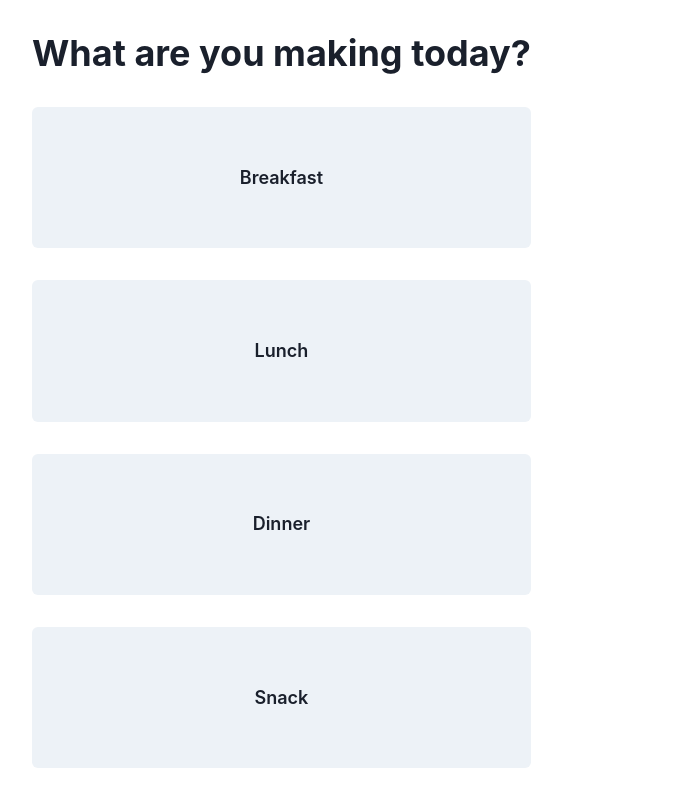
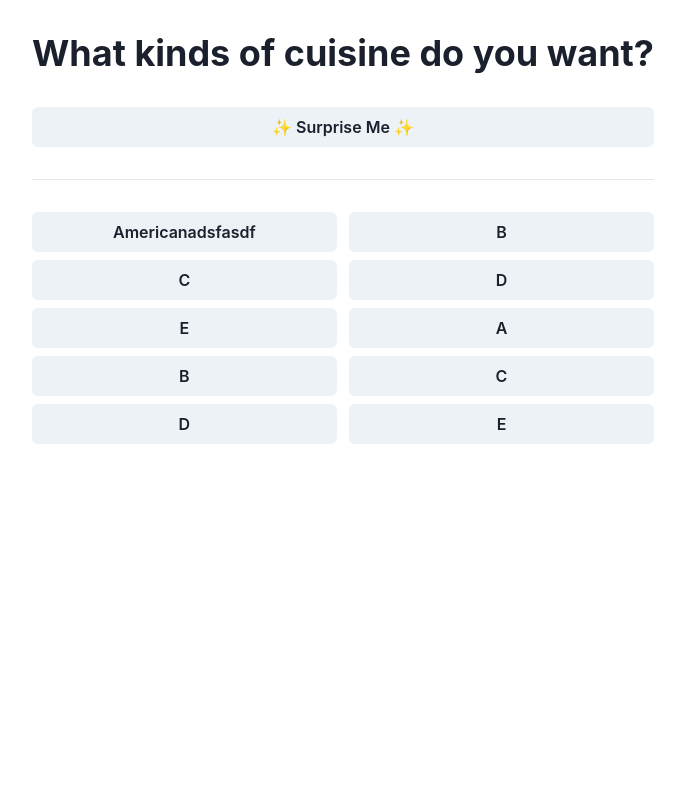
Before and after one commit to chiyanz/Diet-App, a Next.js app in the folder diet-app/: page /find-meal in a window 1280 px wide. Shown: the whole page, without its empty margins (0-685 px from the left). Built offline with nearby package versions, Linux system fonts and the light colour scheme.

Commit message:
Update find-meal.js

```diff
--- a/diet-app/pages/find-meal.js
+++ b/diet-app/pages/find-meal.js
@@ -9,22 +9,52 @@ const pageStyle = {
     boxSizing: "border-box"
 };
 function Page({show, children}) {
-    return <SlideFade in={show} style={pageStyle}>
+    return <SlideFade in={show} style={pageStyle} unmountOnExit>
         {children}
     </SlideFade>
 }
+
+function CuisineOption({selected, children}) {
+    return <Button flexBasis="49%" bg={selected ? "primary.bg" : undefined}>
+        {children}
+    </Button>
+}
+
 export default function findMeal() {
-    const [page, setPage] = useState(0);
+    const [page, setPage] = useState(1);
+    const [meal, setMeal] = useState();
+    const cuisines = ["Americanadsfasdf", "B", "C", "D", "E", "A", "B", "C", "D", "E"]
+
     const nextPage = () => setPage(page + 1);
+
+    function chooseMeal(type) {
+        return () => {
+            nextPage();
+            setMeal(type);
+        }
+    }
+
     return <Box pos="relative">
     <Page show={page == 0}>
         <Flex flexDir="column" height="100%" gap={8}>
             <Heading>What are you making today?</Heading>
             <Flex flexDir="column" gap={8} flex={1}>
-                <Button flex={1} onClick={()=>{}} fontSize="lg">Breakfast</Button>
-                <Button flex={1} fontSize="lg">Lunch</Button>
-                <Button flex={1} fontSize="lg">Dinner</Button>
-                <Button flex={1} fontSize="lg">Snack</Button>
+                <Button flex={1} onClick={chooseMeal("breakfast")} fontSize="lg">Breakfast</Button>
+                <Button flex={1} onClick={chooseMeal("lunch")} fontSize="lg">Lunch</Button>
+                <Button flex={1} onClick={chooseMeal("dinner")} fontSize="lg">Dinner</Button>
+                <Button flex={1} onClick={chooseMeal("snack")} fontSize="lg">Snack</Button>
+            </Flex>
+        </Flex>
+    </Page>
+    <Page show={page == 1}>
+        <Flex flexDir="column" height="100%" gap={8}>
+            <Heading>What kinds of cuisine do you want?</Heading>
+            <Button>✨ Surprise Me ✨</Button>
+            <hr/>
+            <Flex flexDir="row" gap="2%" rowGap={2} flexWrap="wrap" flex={1} alignContent="flex-start">
+                {
+                    cuisines.map(cuisine => <CuisineOption>{cuisine}</CuisineOption>)
+                }
             </Flex>
         </Flex>
     </Page>
```
